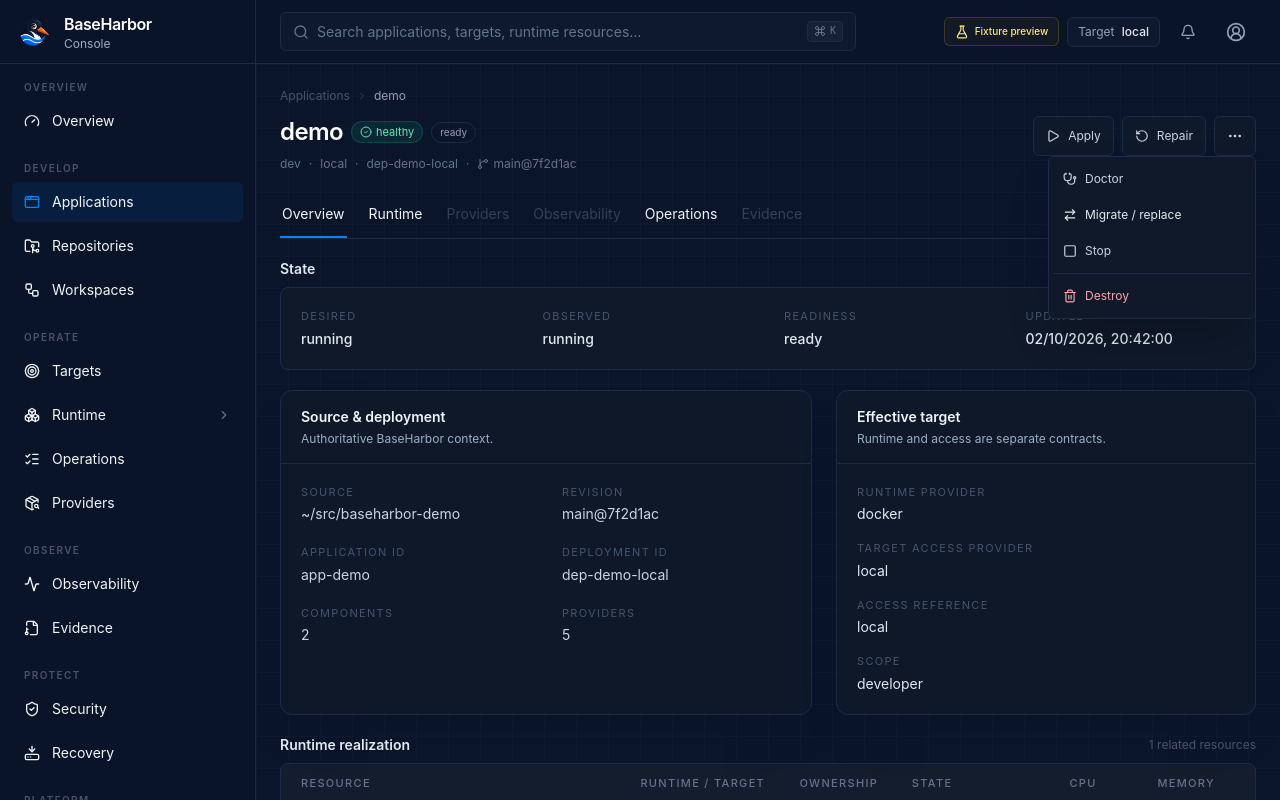
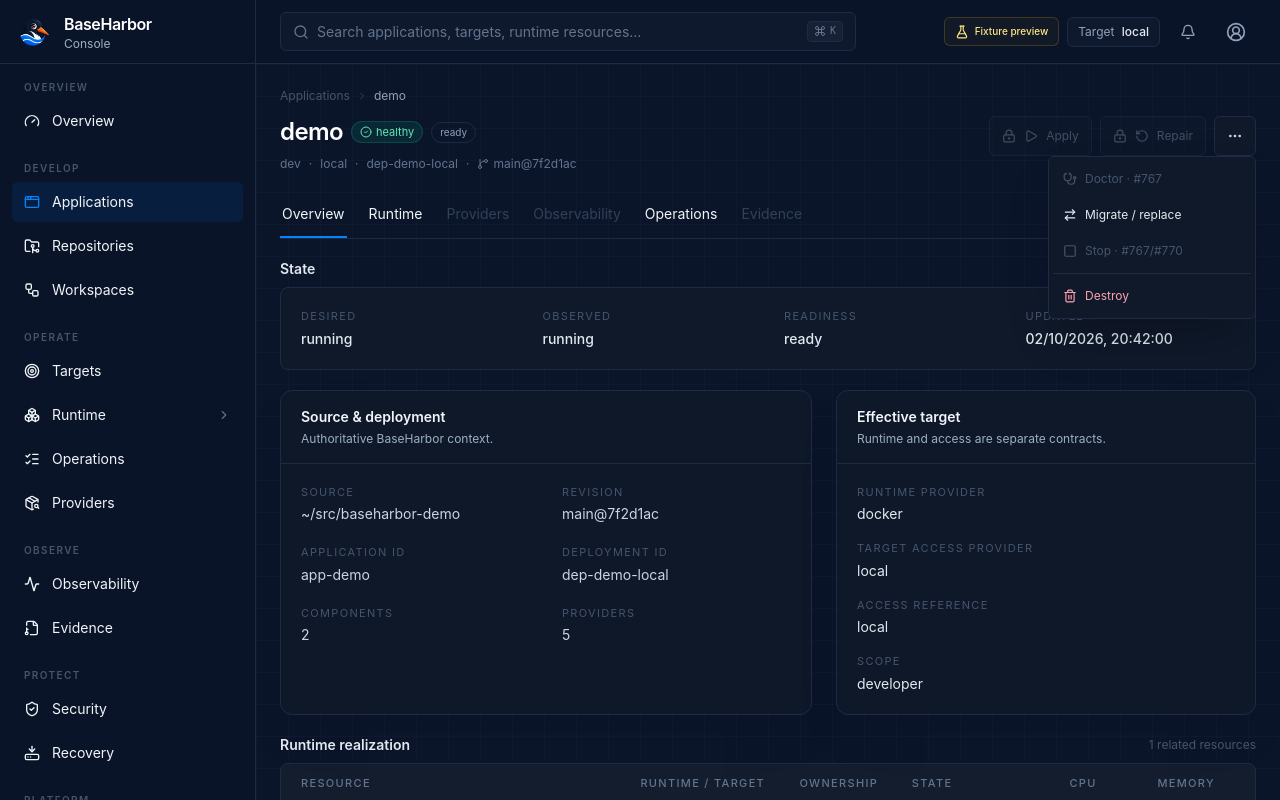
Before and after one commit to mcpdev80/baseharbor-console, a Next.js app: page /applications/app-demo in a window 1280 px wide. Both pictures are taken after a click on the button 1235 px from the left and 136 px from the top of the page. Shown: the top 800 px of the page. Built offline with nearby package versions, Linux system fonts and the light colour scheme.

Commit message:
fix: mark application mutations as contract-pending

```diff
--- a/src/components/applications/application-actions.tsx
+++ b/src/components/applications/application-actions.tsx
@@ -6,21 +6,22 @@ import { useState } from "react";
 import { ArrowRightLeft, MoreHorizontal, Play, RotateCcw, Square, Stethoscope, Trash2 } from "lucide-react";
 import type { ApplicationSummary } from "@/lib/baseharbor/types";
 import { OperationConfirmation } from "@/components/operations/operation-confirmation";
+import { ContractPendingButton } from "@/components/ui/contract-pending";
 
 export function ApplicationActions({ application }: { application: ApplicationSummary }) {
   const [destroyOpen, setDestroyOpen] = useState(false);
   const button="inline-flex min-h-10 items-center gap-2 rounded-md border border-[var(--border)] bg-[var(--panel)] px-3 text-xs text-slate-300 outline-none hover:border-[var(--bh-signal-blue)]/35 focus-visible:ring-2 focus-visible:ring-[var(--bh-signal-blue)]";
   return (
     <div className="flex flex-wrap gap-2">
-      <button className={button}><Play className="size-3.5" /> Apply</button>
-      <button className={button}><RotateCcw className="size-3.5" /> Repair</button>
+      <ContractPendingButton issue="#767/#770"><Play className="size-3.5" /> Apply</ContractPendingButton>
+      <ContractPendingButton issue="#767/#770"><RotateCcw className="size-3.5" /> Repair</ContractPendingButton>
       <DropdownMenu.Root>
         <DropdownMenu.Trigger className={button} aria-label="More application actions"><MoreHorizontal className="size-4" /></DropdownMenu.Trigger>
         <DropdownMenu.Portal>
           <DropdownMenu.Content align="end" className="z-40 min-w-52 rounded-md border border-[var(--border)] bg-[var(--panel)] p-1 shadow-2xl">
-            <DropdownMenu.Item className="flex min-h-9 cursor-pointer items-center gap-2 rounded px-2.5 text-xs text-slate-300 outline-none focus:bg-white/[.04]"><Stethoscope className="size-3.5" /> Doctor</DropdownMenu.Item>
+            <DropdownMenu.Item disabled className="flex min-h-9 cursor-not-allowed items-center gap-2 rounded px-2.5 text-xs text-slate-600 outline-none"><Stethoscope className="size-3.5" /> Doctor · #767</DropdownMenu.Item>
             <DropdownMenu.Item asChild><Link href="/applications/migrate" className="flex min-h-9 cursor-pointer items-center gap-2 rounded px-2.5 text-xs text-slate-300 outline-none focus:bg-white/[.04]"><ArrowRightLeft className="size-3.5" /> Migrate / replace</Link></DropdownMenu.Item>
-            <DropdownMenu.Item className="flex min-h-9 cursor-pointer items-center gap-2 rounded px-2.5 text-xs text-slate-300 outline-none focus:bg-white/[.04]"><Square className="size-3.5" /> Stop</DropdownMenu.Item>
+            <DropdownMenu.Item disabled className="flex min-h-9 cursor-not-allowed items-center gap-2 rounded px-2.5 text-xs text-slate-600 outline-none"><Square className="size-3.5" /> Stop · #767/#770</DropdownMenu.Item>
             <DropdownMenu.Separator className="my-1 h-px bg-[var(--border)]" />
             <DropdownMenu.Item onSelect={() => setDestroyOpen(true)} className="flex min-h-9 cursor-pointer items-center gap-2 rounded px-2.5 text-xs text-rose-300 outline-none focus:bg-rose-400/[.06]"><Trash2 className="size-3.5" /> Destroy</DropdownMenu.Item>
           </DropdownMenu.Content>
```
